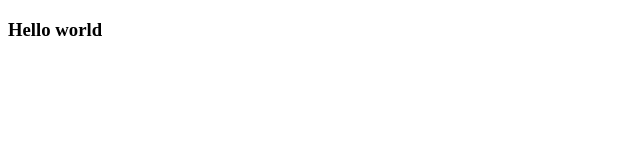
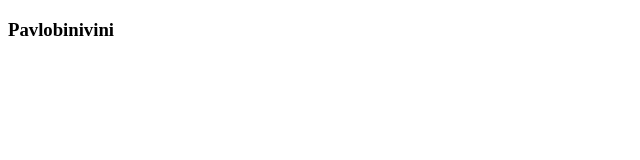
Before and after one commit to ku4erebinivini/Kucherenkoillia1lab, a plain HTML site: page index.html in a window 1280 px wide. Shown: the full height of the page, 0-640 px from the left. Drawn offline with Linux system fonts and the light colour scheme.

Commit message:
Update index.html

```diff
--- a/index.html
+++ b/index.html
@@ -7,6 +7,6 @@
     <title>Document</title>
 </head>
 <body>
-    <h3>Hello world</h3>
+    <h3>Pavlobinivini</h3>
 </body>
 </html>
```
